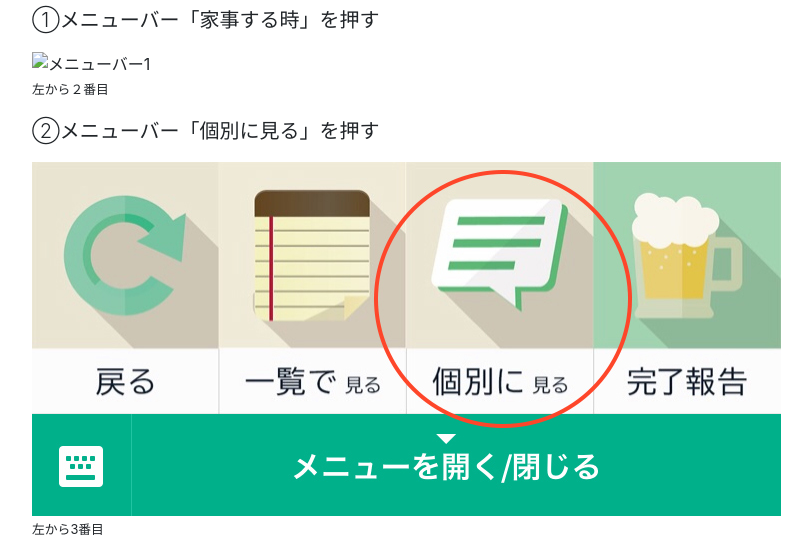
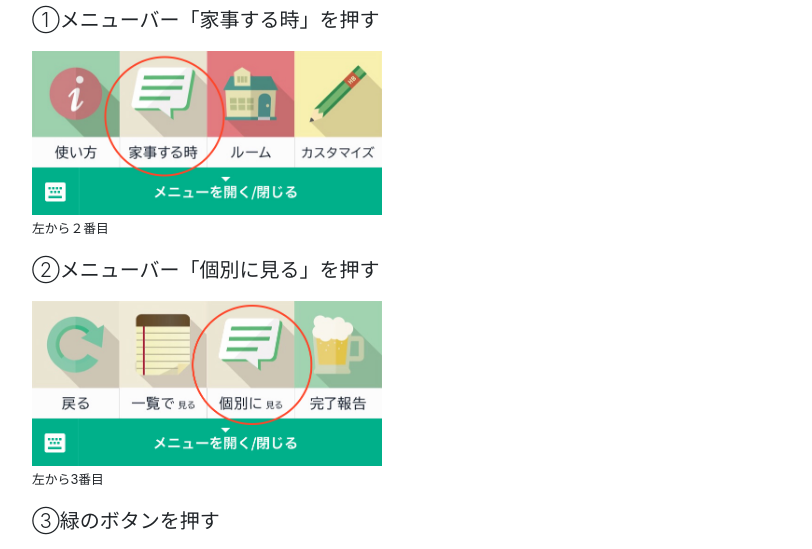
Before and after one commit to sappara/KAJIBO1_liff2, a website: page public/index.html in a window 1280 px wide. Shown: the part 209-758 px from the top of the page, without its empty margins (53-865 px from the left). Drawn offline with nearby package versions, Linux system fonts and the light colour scheme; no server answers.

Commit message:
修正：操作方法　一部修正

```diff
--- a/public/index.html
+++ b/public/index.html
@@ -32,7 +32,7 @@
               <div class="bs-component">
                 <h2>家事マニュアルの表示方法</h2>
                 <p class="lead">①メニューバー「家事する時」を押す</p>
-                <div><img src="img/1_1.jpg.jpg" alt="メニューバー1" /></div>
+                <div><img src="img/1_1.jpg" alt="メニューバー1" /></div>
                 <p><small>左から２番目</small></p>
                 <p class="lead">②メニューバー「個別に見る」を押す</p>
                 <div><img src="img/2.jpg" alt="メニューバー2" /></div>
--- a/public/style.css
+++ b/public/style.css
@@ -4,3 +4,7 @@
 h2 {
   border-bottom: 1px solid #eee;
 }
+img {
+  max-width: 100%;
+  height: auto;
+}
```
